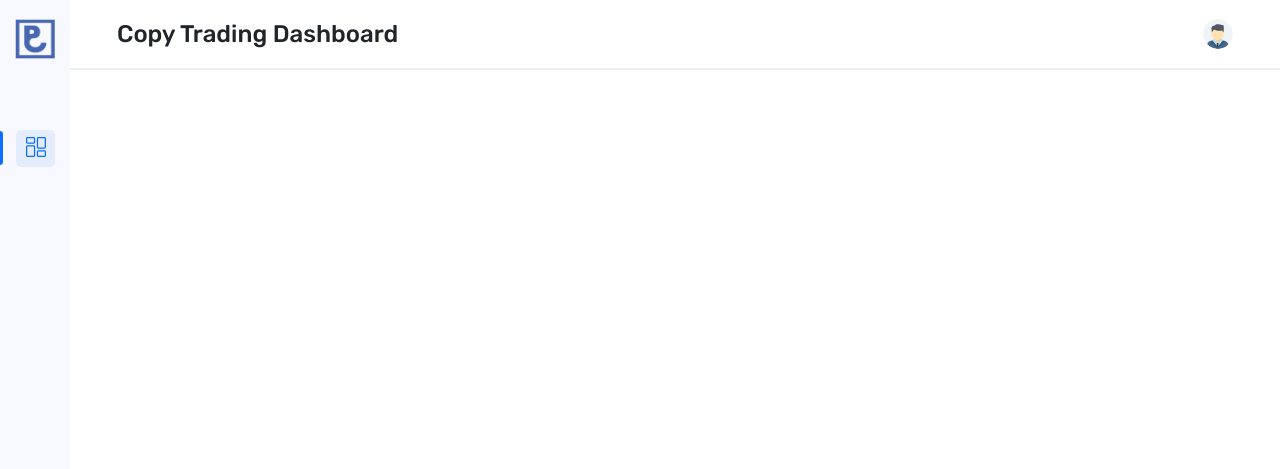
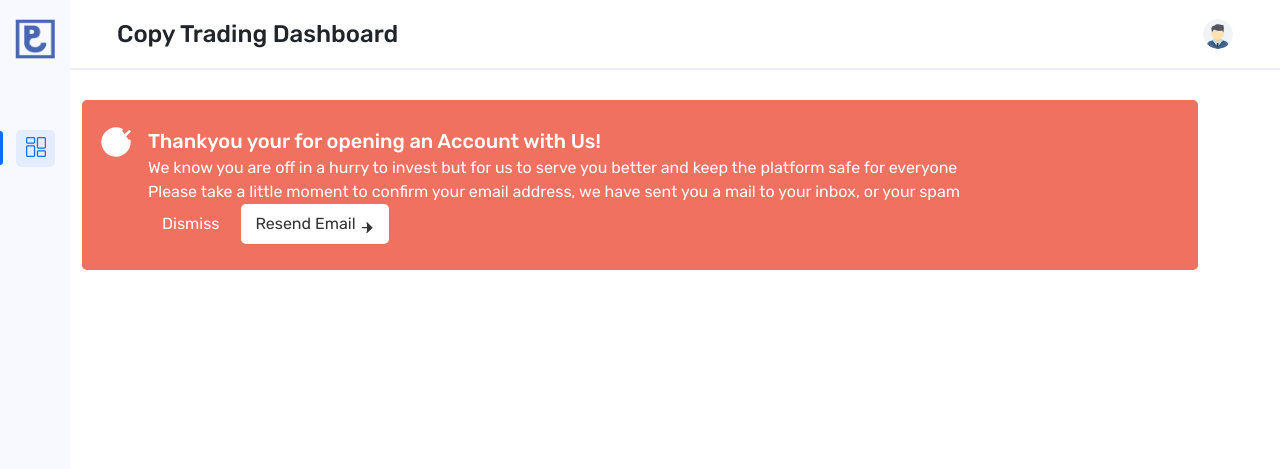
Before and after one commit to De-Code-Slayer/Crypto-Trading-ugojazzy, a Flask app: page /dashboard/base in a window 1280 px wide. Shown: the top 469 px of the page. Run offline with Flask 3, Linux system fonts and the light colour scheme; the visitor is signed in with stand-in values (Sample User, id 1); some libraries are stand-ins or nearby versions.

Commit message:
flash message

```diff
--- a/app/__init__.py
+++ b/app/__init__.py
@@ -74,6 +74,7 @@ def create_app(test_config=None):
     # setup login manager
     login_manager = LoginManager(app)
     login_manager.login_view = 'dashboard.sign_in'
+    login_manager.login_message_category ='info'
 
     @login_manager.user_loader
     def load_user(user_id):
--- a/app/templates/dashboard/base.html
+++ b/app/templates/dashboard/base.html
@@ -29,7 +29,78 @@
       <h4>Copy Trading Dashboard</h4>
     </div>
     <ul class="header-right">
+          <!-- flashed message from server -->
+          {% with messages = get_flashed_messages(with_categories=true) %}
+          {% if messages %}
+        <div class="container">
+            <div class="row">
+              {% for category, message in messages %}
+                <div class="col-sm-6 col-md-6">
+                    <div class="alert alert-{{category}}">
+                        <button type="button" class="close" data-dismiss="alert" aria-hidden="true">
+                            ×</button>
+                       <span class="glyphicon glyphicon-ok"></span> <strong></strong>
+                        <hr class="message-inner-separator">
+                        <p>{{message}}</p>
+                    </div>
+                </div>
+              {% endfor %}
+                <div class="col-sm-6 col-md-6">
+                    <div class="alert alert-info">
+                        <button type="button" class="close" data-dismiss="alert" aria-hidden="true">
+                            ×</button>
+                        <span class="glyphicon glyphicon-info-sign"></span> <strong>Info Message</strong>
+                        <hr class="message-inner-separator">
+                        <p>
+                            This alert needs your attention, but it's not super important.</p>
+                    </div>
+                </div>
+                <div class="col-sm-6 col-md-6">
+                    <div class="alert alert-warning">
+                        <button type="button" class="close" data-dismiss="alert" aria-hidden="true">
+                            ×</button>
+                        <span class="glyphicon glyphicon-record"></span> <strong>Warning Message</strong>
+                        <hr class="message-inner-separator">
+                        <p>
+                            Best check yo self, you're not looking too good.</p>
+                    </div>
+                </div>
+                <div class="col-sm-6 col-md-6">
+                    <div class="alert alert-danger">
+                        <button type="button" class="close" data-dismiss="alert" aria-hidden="true">
+                            ×</button>
+                        <span class="glyphicon glyphicon-hand-right"></span> <strong>Danger Message</strong>
+                        <hr class="message-inner-separator">
+                        <p>
+                            Change a few things up and try submitting again.</p>
+                    </div>
+                </div>
+            </div>
+        </div>
+        {% endif %}
+        {% endwith %}
+  <style>
+    hr.message-inner-separator
+  {
+      clear: both;
+      margin-top: 10px;
+      margin-bottom: 13px;
+      border: 0;
+      height: 1px;
+      background-image: -webkit-linear-gradient(left,rgba(0, 0, 0, 0),rgba(0, 0, 0, 0.15),rgba(0, 0, 0, 0));
+      background-image: -moz-linear-gradient(left,rgba(0,0,0,0),rgba(0,0,0,0.15),rgba(0,0,0,0));
+      background-image: -ms-linear-gradient(left,rgba(0,0,0,0),rgba(0,0,0,0.15),rgba(0,0,0,0));
+      background-image: -o-linear-gradient(left,rgba(0,0,0,0),rgba(0,0,0,0.15),rgba(0,0,0,0));
+  }
+  </style>
+  <!-- endflash -->
       <li class="search">
+
+
+
+
+
+
   <!-- <div class="input-group d-flex align-items-center">
     <input
       type="text"
@@ -519,7 +590,65 @@
 
     </ul>
   </div>
+
 </header>
+<!-- alert for unconfirmed mail -->
+{% if not current_user.confirmed %}
+<div class="col-12 container">
+  <div class="alert bg-success mb-5 py-4" role="alert">
+     <div class="d-flex">
+        <svg xmlns="http://www.w3.org/2000/svg" width="32" height="32" viewBox="0 0 24 24" fill="none" stroke="#fff" stroke-width="2" stroke-linecap="round" stroke-linejoin="round" class="feather feather-check-circle">
+           <path d="M22 11.08V12a10 10 0 1 1-5.93-9.14"></path>
+           <polyline points="22 4 12 14.01 9 11.01"></polyline>
+        </svg>
+        <div class="px-3">
+           <h5 class="alert-heading">Thankyou your for opening an Account with Us!</h5>
+           <p>We know you are off in a hurry to invest but for us to serve you better and keep the platform safe for everyone</p>
+           <p>Please take a little moment to confirm your email address, we have sent you a mail to your inbox, or your spam</p>
+           <a href="#" class="btn text-white" data-dismiss="alert" aria-label="Close" data-abc="true">Dismiss</a>
+           <a href="{{url_for('dashboard.resend_mail')}}" class="btn btn-white mx-1" data-abc="true">
+              Resend Email
+              <svg xmlns="http://www.w3.org/2000/svg" width="16" height="16" viewBox="0 0 24 16" fill="none" stroke="currentColor" stroke-width="2" stroke-linecap="round" stroke-linejoin="round" class="feather feather-arrow-right">
+                 <line x1="5" y1="12" x2="19" y2="12"></line>
+                 <polyline points="12 5 19 12 12 19"></polyline>
+              </svg>
+           </a>
+        </div>
+     </div>
+  </div>
+</div>
+<style>
+  /* your CSS goes here*/
+
+  .container{
+      margin-top:100px;
+  }
+
+  p{
+
+      font-size;1.1em;
+  }
+
+  .alert-heading{
+      color:#fff;
+  }
+
+  .bg-success {
+     background-color: #f0715f!important;
+ }
+
+
+
+ .btn-white {
+     color: #5e676f;
+     background-color: #fff;
+     border-color: transparent;
+     box-shadow: 0 1px 2px rgba(0, 0, 0, .05)
+ }
+
+</style>
+{% endif %}
+<!-- endalert -->
 
  <nav>
   <div class="nav-header">
--- a/app/views/dashboard.py
+++ b/app/views/dashboard.py
@@ -140,3 +140,7 @@ def base():
 @dashboard.route('/referal/<referer>')
 def referal():
     return render_template('dashboard/base.html')
+
+@dashboard.route('/resend-mail/')
+def resend_mail():
+    return redirect() #rediect to page that sent the request
```
